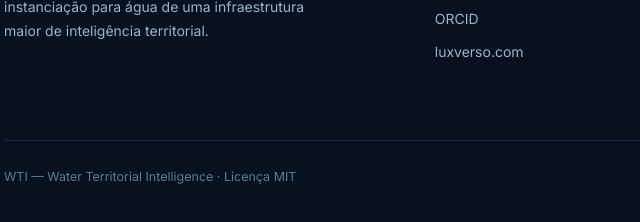
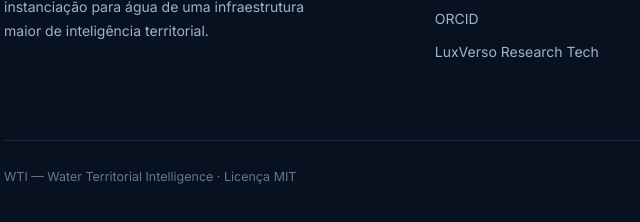
Before and after one commit to viniburilux/water-territorial-intelligence, a plain HTML site: page docs/index.html in a window 1280 px wide. Shown: the part 8966-9188 px from the top of the page, 100-740 px from the left. Drawn offline with Linux system fonts and the light colour scheme.

Commit message:
page: point footer link to working LuxVerso URL

```diff
--- a/docs/index.html
+++ b/docs/index.html
@@ -584,7 +584,7 @@ footer a:hover{color:var(--aqua);text-decoration:none}
           <li><a href="https://github.com/viniburilux" target="_blank" rel="noopener">GitHub</a></li>
           <li><a href="https://www.linkedin.com/in/vinicius-buri-46597792" target="_blank" rel="noopener">LinkedIn</a></li>
           <li><a href="https://orcid.org/0009-0000-6006-1516" target="_blank" rel="noopener">ORCID</a></li>
-          <li><a href="https://luxverso.com" target="_blank" rel="noopener">luxverso.com</a></li>
+          <li><a href="https://viniburilux.github.io/" target="_blank" rel="noopener">LuxVerso Research Tech</a></li>
         </ul>
       </div>
       <div>
```
